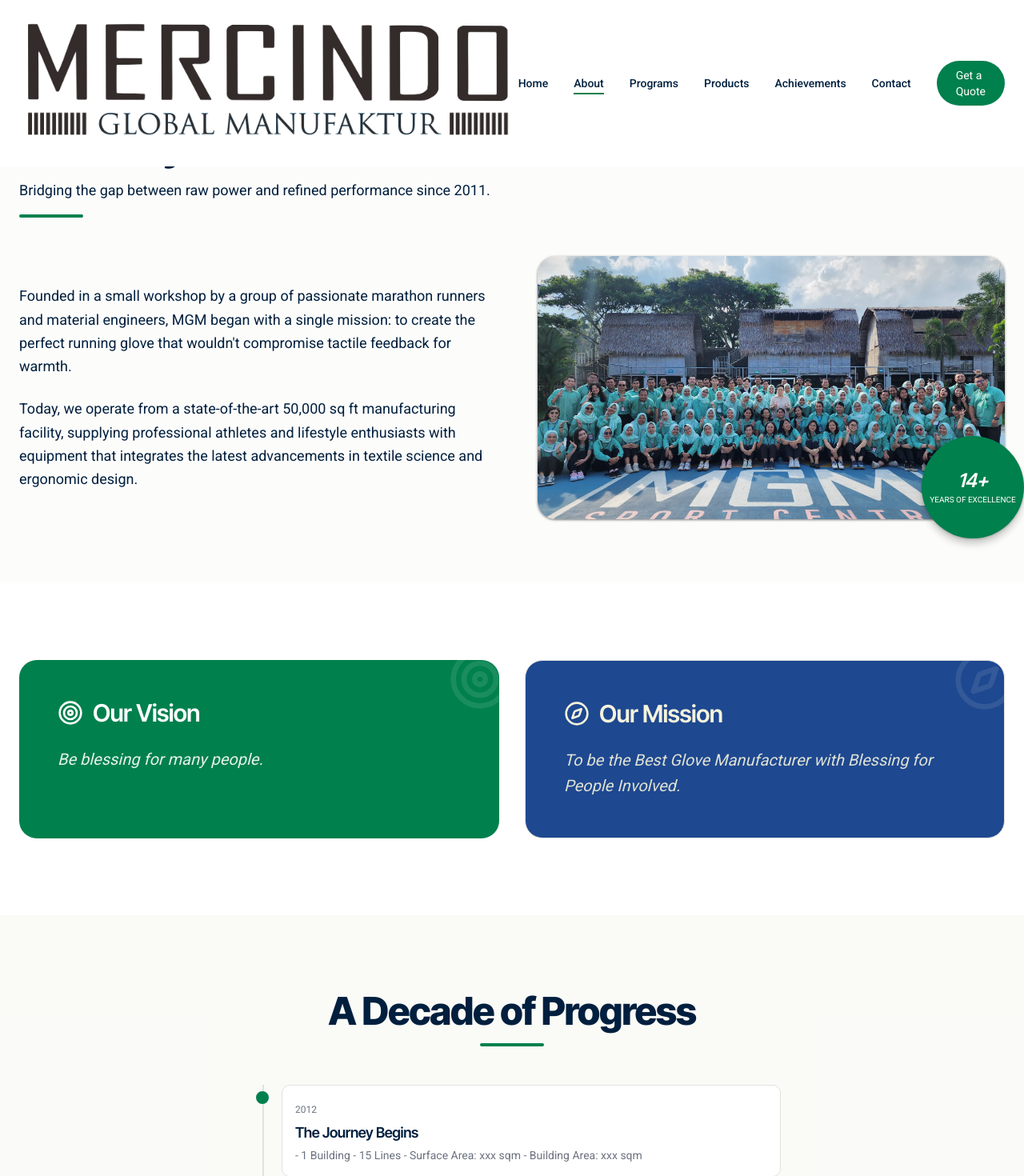
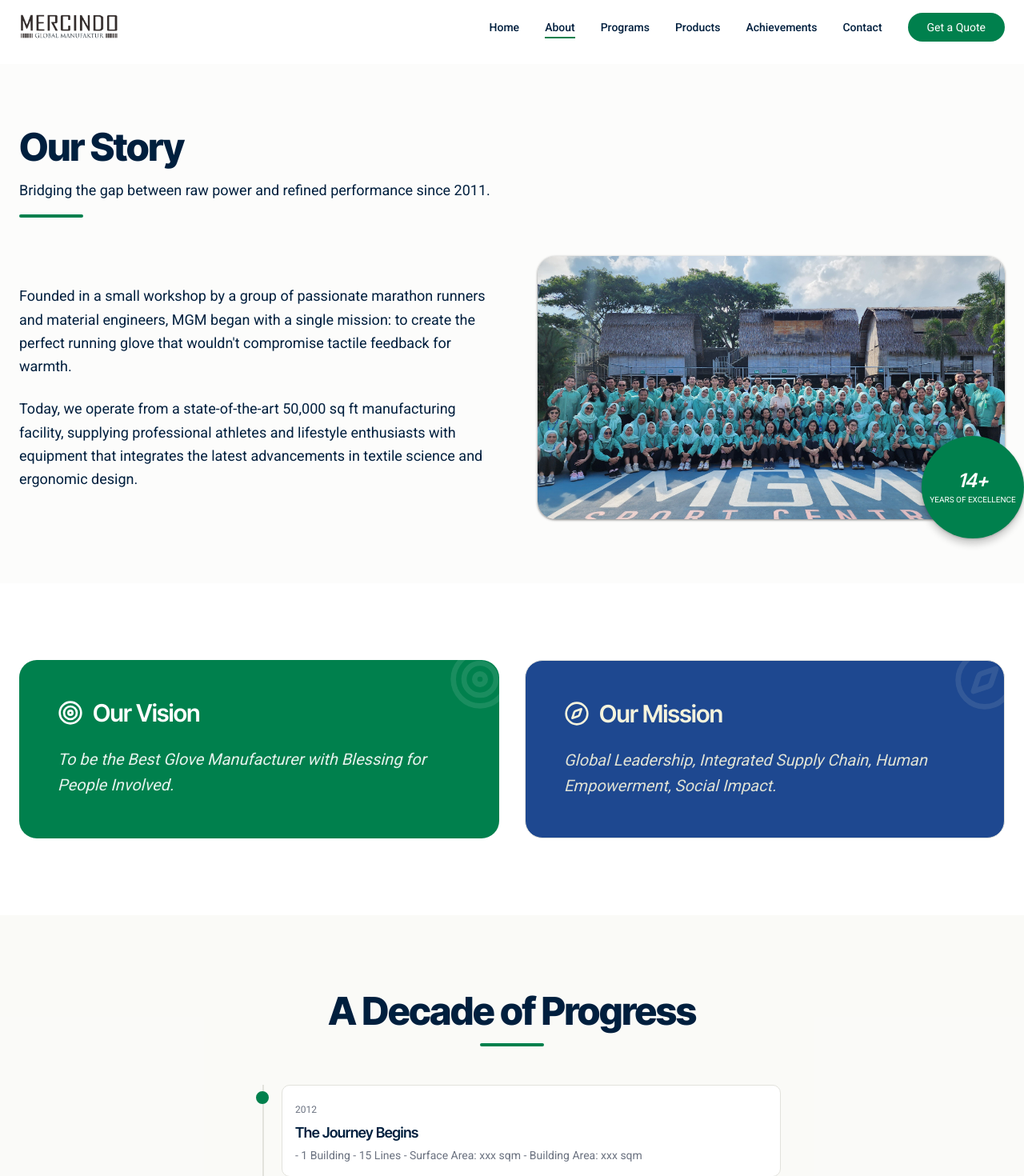
Before and after one commit to bagusindriyanto/mgm-company-profile, a Next.js app: page /about in a window 1280 px wide. Shown: the top 1470 px of the page at 80% size. Built offline with nearby package versions, Linux system fonts and the light colour scheme.

Commit message:
Change Vision and Mission, Reduce Optimize Image

```diff
--- a/src/app/about/page.tsx
+++ b/src/app/about/page.tsx
@@ -127,7 +127,8 @@
               <Target size={32} /> Our Vision
             </h3>
             <p className="text-xl italic leading-relaxed opacity-90">
-              Be blessing for many people.
+              To be the Best Glove Manufacturer with Blessing for People
+              Involved.
             </p>
           </AnimatedSection>
 
@@ -144,8 +145,8 @@
               <Compass size={32} /> Our Mission
             </h3>
             <p className="text-xl italic leading-relaxed opacity-90">
-              To be the Best Glove Manufacturer with Blessing for People
-              Involved.
+              Global Leadership, Integrated Supply Chain, Human Empowerment,
+              Social Impact.
             </p>
           </AnimatedSection>
         </div>
--- a/src/components/footer.tsx
+++ b/src/components/footer.tsx
@@ -87,6 +87,7 @@
                   width={100}
                   height={100}
                   className="mb-4"
+                  unoptimized
                 />
               </Link>
               <p className="mb-6 max-w-md text-sm leading-relaxed text-muted-foreground">
--- a/src/components/navbar.tsx
+++ b/src/components/navbar.tsx
@@ -45,9 +45,10 @@
             src="/logo/mercindo-black.png"
             loading="eager"
             alt="MGM"
-            width={100}
+            width={125}
             height={100}
-            className="object-contain w-auto"
+            className="object-contain"
+            unoptimized
           />
         </Link>
 
```
Also changed, not shown: src/components/logo-cloud.tsx (+8 -0 lines).
